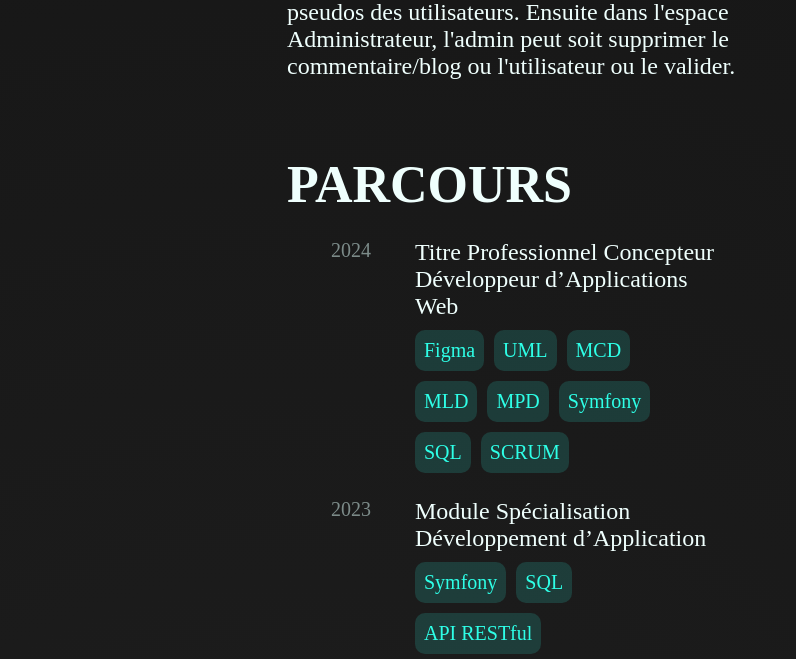
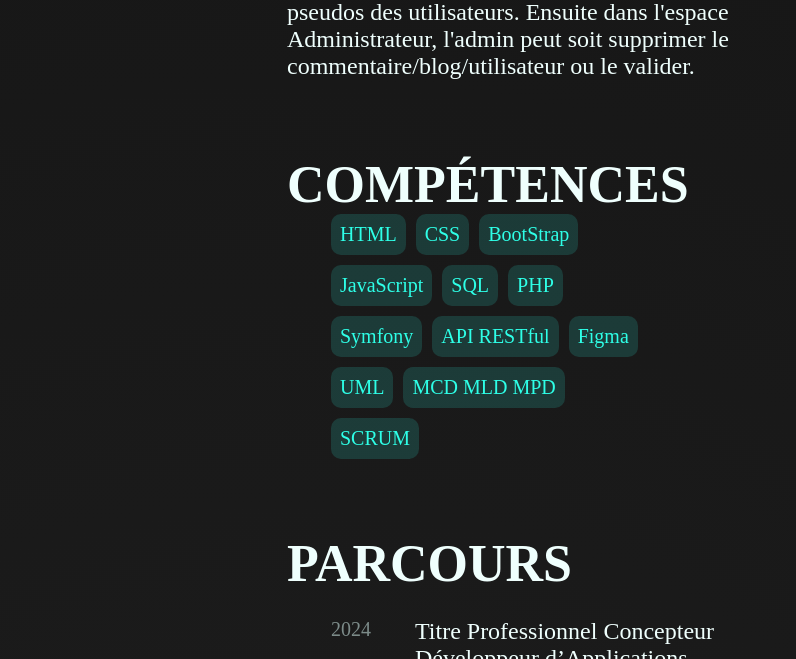
Before and after one commit to LeoJab/portfolio, a plain HTML site: page index.html in a window 1280 px wide. Shown: the part 667-1326 px from the top of the page, without its empty margins (353-1149 px from the left). Drawn offline with Linux system fonts and the light colour scheme; a script that the page names is missing; a web font is replaced by a local one.

Commit message:
Ajout section compétences

```diff
--- a/ASSET/css/style.css
+++ b/ASSET/css/style.css
@@ -201,6 +201,8 @@ body {
     gap: 20px;
 }
 
+/* --- COMPETENCES --- */
+
 /* --- PARCOURS --- */
 #parcours {
     display: flex;
--- a/ASSET/js/main.js
+++ /dev/null
@@ -1,18 +0,0 @@
-document.addEventListener('DOMContentLoaded', () => {
-    console.log('JS Chargé !');
-
-    let body = document.querySelector("#body");
-
-    console.log(body);
-
-    document.addEventListener('mousemove', (event) => {
-
-        let x = event.clientX + "px";
-        let y = event.clientY + "px";
-
-        body.style.background = 'radial-gradient(circle at ' + x + ' ' + y + ', rgba(255,255,255,0.2049194677871149) 0%, rgba(27,27,27,1) 100%);';
-
-        //console.log(x);
-        //console.log(y);
-    })
-})
--- a/index.html
+++ b/index.html
@@ -20,8 +20,9 @@
                 <h3>Développeur Web FullStack Junior</h3>
                 <ul id="nav">
                     <li><a href="#aPropos">À PROPOS</a></li>
+                    <li><a href="#competences">COMPÉTENCES</a></li>
                     <li><a href="#parcours">PARCOURS</a></li>
-                    <li><a href="#experiences">Expériences</a></li>
+                    <li><a href="#experiences">EXPÉRIENCES</a></li>
                     <li><a href="#projets">PROJETS</a></li>
                     <li><a href="#challenges">CHALLENGES</a></li>
                 </ul>
@@ -47,8 +48,30 @@
                         Le dernier en date est BlogMania un site de création de blog, développé en PHP.
                         Le site propose de créer des blogs, d'ajouter en favori des blogs, la possibilité de commenter les blogs.
                         Un espace modération est également présent, il permet de signaler les commentaires, les blogs ou les pseudos des utilisateurs.
-                        Ensuite dans l'espace Administrateur, l'admin peut soit supprimer le commentaire/blog ou l'utilisateur ou le valider.
+                        Ensuite dans l'espace Administrateur, l'admin peut soit supprimer le commentaire/blog/utilisateur ou le valider.
                     </p>
+                </div>
+            </div>
+            <!-- COMPÉTENCES -->
+            <div id="competences">
+                <h2>COMPÉTENCES</h2>
+                <div class="cardDateContenu">
+                    <div class="contenu">
+                        <ul>
+                            <li>HTML</li>
+                            <li>CSS</li>
+                            <li>BootStrap</li>
+                            <li>JavaScript</li>
+                            <li>SQL</li>
+                            <li>PHP</li>
+                            <li>Symfony</li>
+                            <li>API RESTful</li>
+                            <li>Figma</li>
+                            <li>UML</li>
+                            <li>MCD MLD MPD</li>
+                            <li>SCRUM</li>
+                        </ul>
+                    </div>
                 </div>
             </div>
             <!-- PARCOURS -->
```
